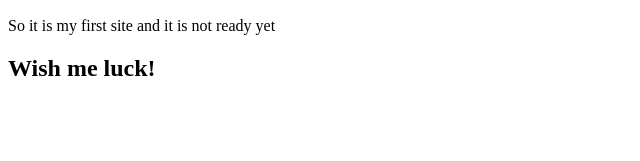
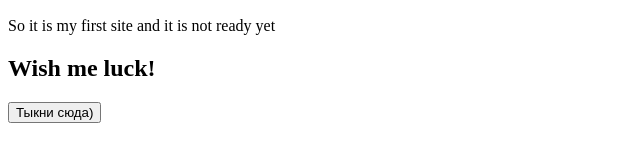
Before and after one commit to AdVentV21/Helllo-world, a plain HTML site: page index.html in a window 1280 px wide. Shown: the part 617-778 px from the top of the page, without its empty margins (0-640 px from the left). Drawn offline with Linux system fonts and the light colour scheme.

Commit message:
Added button

```diff
--- a/index.html
+++ b/index.html
@@ -14,5 +14,8 @@
     </p>
     <main>So it is my first site and it is not ready yet</main>
     <h2>Wish me luck!</h2>
+    <button class="button">
+      Тыкни сюда)
+    </button>
   </body>
   </html>
```
